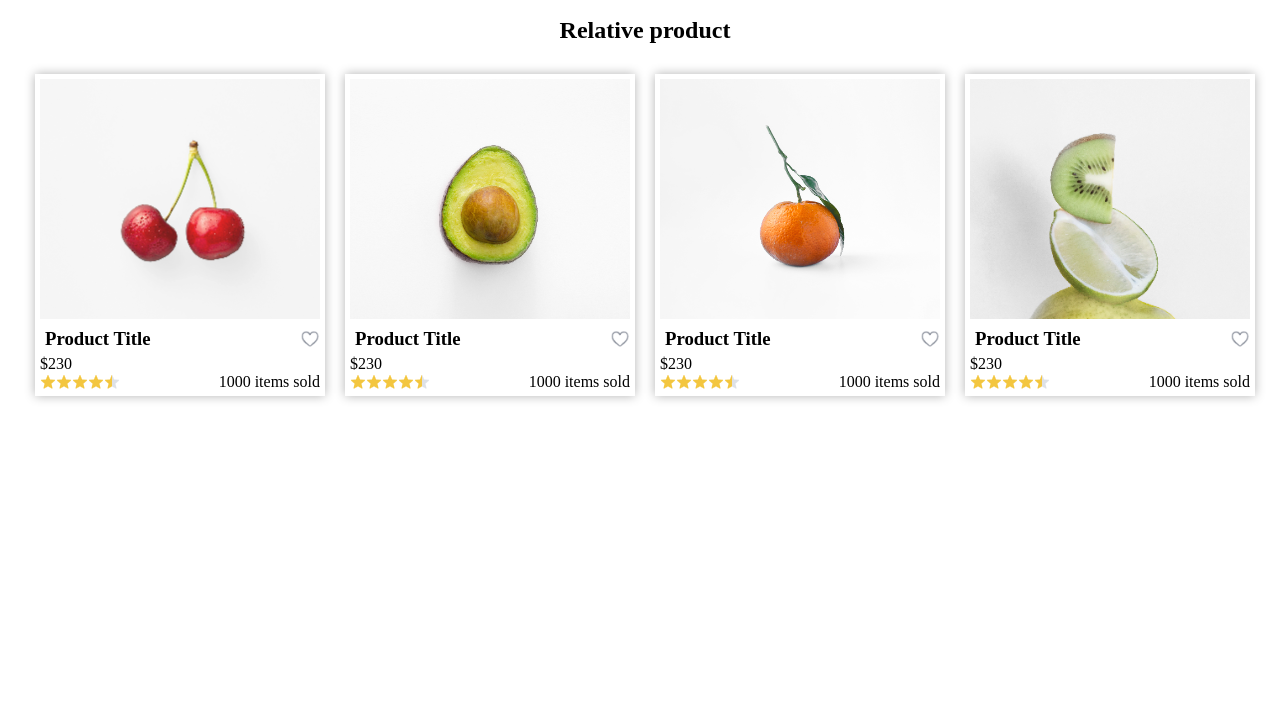
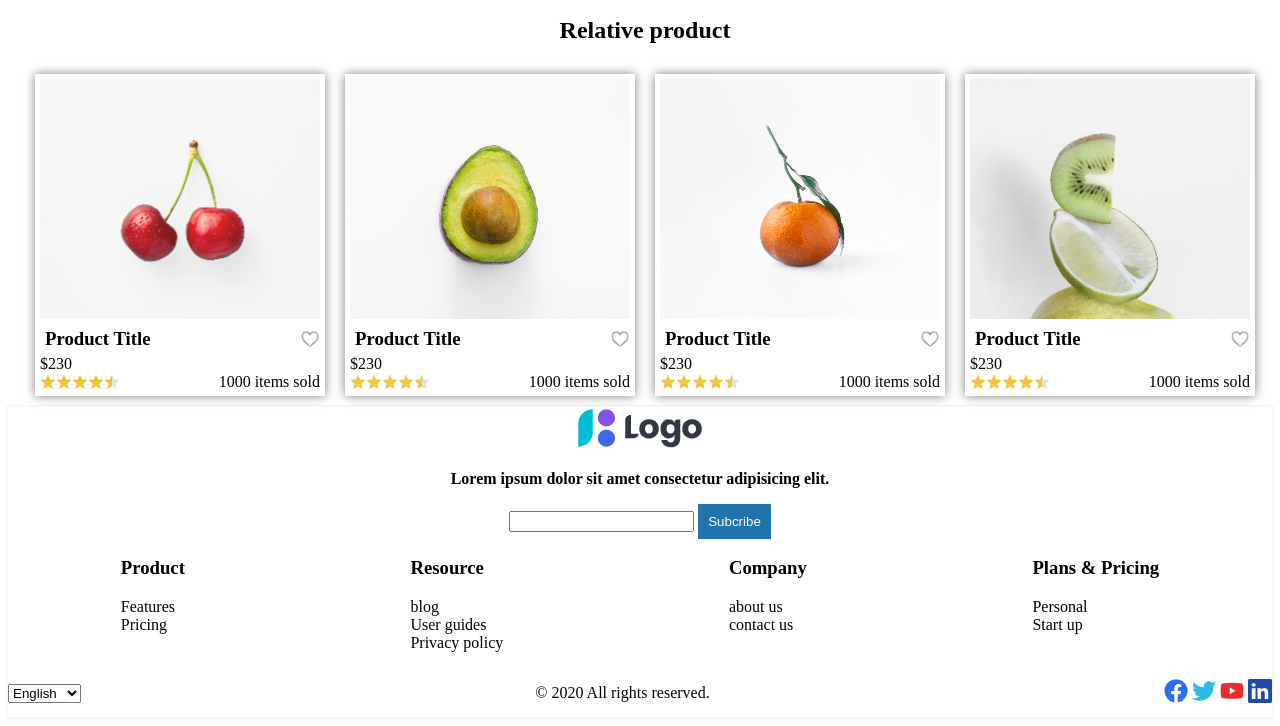
Before and after one commit to DangQuang31122022/BTTHweb, a plain HTML site: page Tuan5/index.html in a window 1280 px wide. Shown: the part 1225-1951 px from the top of the page. Before the commit the page ends 1639 px from the top, so only its background shows below. Drawn offline with Linux system fonts and the light colour scheme.

Commit message:
web_tuan5_finishFooter

```diff
--- a/Tuan5/index.html
+++ b/Tuan5/index.html
@@ -260,7 +260,66 @@
             </div>
         </div>
         <div class="footer">
-
+            <div class="footer__head">
+                <div class="footer__head-logo">
+                    <img src="image/Image 1713.png" alt="">
+                </div>
+                <div class="footer__head-text">
+                    <p>Lorem ipsum dolor sit amet consectetur adipisicing elit. </p>
+                </div>
+                <div class="footer__head-subscribe">
+                    <input type="text">
+                    <button>Subcribe</button>
+                </div>
+            </div>
+            <div class="footer__body">
+                <div class="footer__body-item">
+                    <h3>Product</h3>
+                    <ul>
+                        <li>Features</li>
+                        <li>Pricing</li>
+                    </ul>
+                </div>
+                <div class="footer__body-item">
+                    <h3>Resource</h3>
+                    <ul>
+                        <li>blog</li>
+                        <li>User guides</li>
+                        <li>Privacy policy</li>
+                    </ul>
+                </div>
+                <div class="footer__body-item">
+                    <h3>Company</h3>
+                    <ul>
+                        <li>about us</li>
+                        <li>contact us</li>
+                    </ul>
+                </div>
+                <div class="footer__body-item">
+                    <h3>Plans & Pricing</h3>
+                    <ul>
+                        <li>Personal</li>
+                        <li>Start up</li>
+                    </ul>
+                </div>
+            </div>
+            <div class="footer__head-bottom">
+                <div class="footer__head-bottom-language">
+                    <select name="lang" id="lang">
+                        <option value="USA">English</option>
+                        <option value="VietNam">VietNam</option>
+                    </select>
+                </div>
+                <div class="footer__head-bottom-text">
+                    <p>© 2020 All rights reserved. </p>
+                </div>
+                <div class="footer__head-bottom-social">
+                    <img src="image/Facebook 9.png" alt="">
+                    <img src="image/Twitter 9.png" alt="">
+                    <img src="image/YouTube 8.png" alt="">
+                    <img src="image/LinkedIn 8.png" alt="">
+                </div>
+            </div>
         </div>
     </div>
 </body>
--- a/Tuan5/main.css
+++ b/Tuan5/main.css
@@ -1,3 +1,6 @@
+.GUI {
+    margin: 0;
+}
 .header {
     position: fixed;
     display: flex;
@@ -150,5 +153,42 @@ button + button {
     flex-direction: column;
     border: #fff 5px solid;
     margin: 10px 10px;
-    box-shadow: 0 0 10px rgba(0,0,0,0.3);
+    box-shadow: 0 0 10px rgba(0,0,0,0.5);
 }
+.footer {
+    border: #fff;
+    box-shadow: 0 0 2px rgba(0,0,0,0.2);
+    left: 0;
+    right: 0;
+    width: 100%;
+}
+.footer__head {
+    display: flex;
+    flex-direction: column;
+    align-items: center;
+
+}
+.footer__head-text {
+    font-weight: 800;
+}
+.footer__head-subscribe button {
+    background-color: rgb(32, 116, 171);
+    border: none;
+    color: white;
+    padding: 10px;
+}
+.footer__body {
+    display: flex;
+    justify-content: space-around;
+}
+.footer__body-item ul {
+    list-style: none;
+    display: flex;
+    flex-direction: column;
+    padding: 0;
+}
+.footer__head-bottom {
+    display: flex;
+    justify-content: space-between;
+    align-items: center;
+}
```
Also changed, not shown: Tuan5/minhChung.png.
